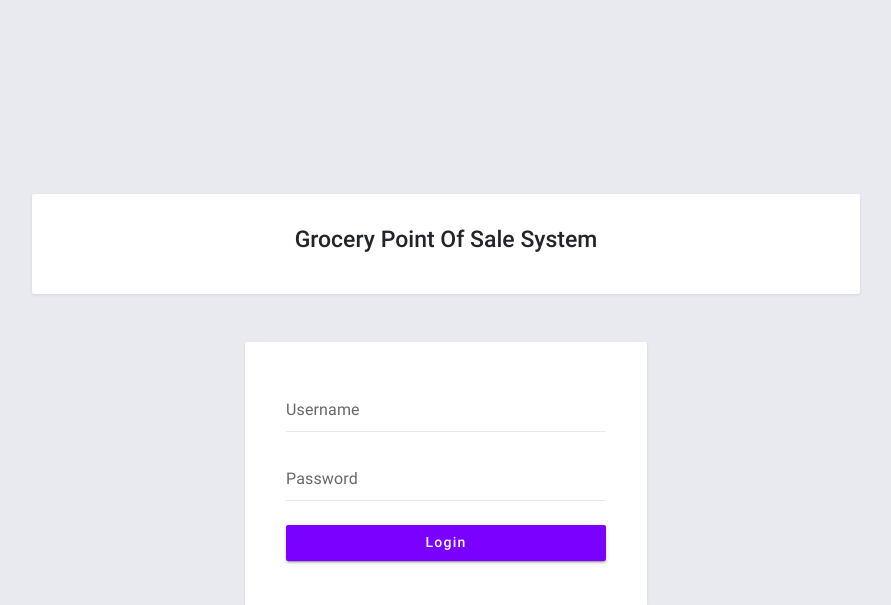
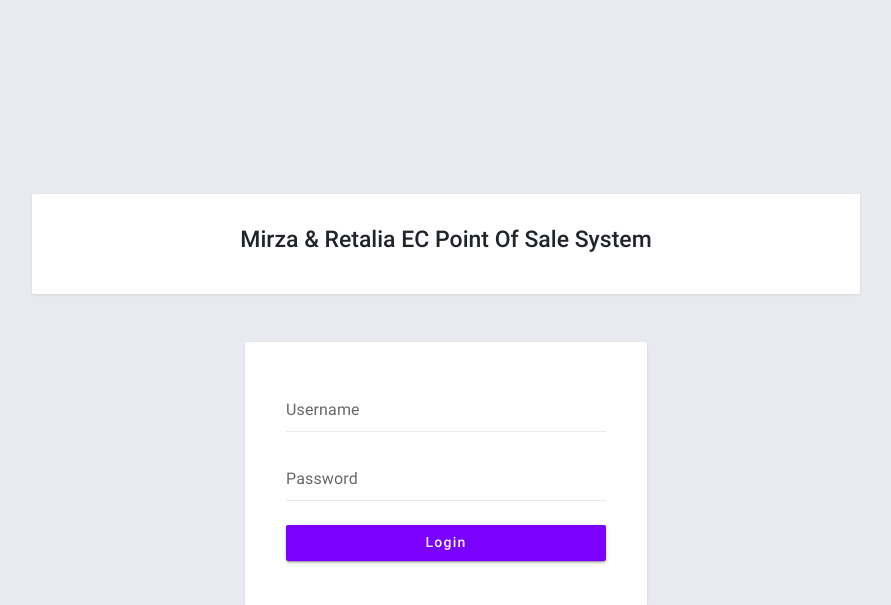
Before and after one commit to nasirhussainn/pos, a Django app: page /login in a window 1280 px wide. Shown: the top 605 px of the page, without its empty margins (194-1085 px from the left). Run offline with Django 3.2, Linux system fonts and the light colour scheme; some libraries are stand-ins or nearby versions.

Commit message:
Update branding from "Grocery POS" to "Mirza & Retalia EC POS" across templates and assets

```diff
--- a/posApp/templates/posApp/base.html
+++ b/posApp/templates/posApp/base.html
@@ -6,9 +6,9 @@
     <meta charset="UTF-8">
     <meta http-equiv="X-UA-Compatible" content="IE=edge">
     <meta name="viewport" content="width=device-width, initial-scale=1.0"> {% if page_title %}
-    <title>{{ page_title }} | Grocery POS</title>
+    <title>{{ page_title }} | Mirza & Retalia EC POS</title>
     {% else %}
-    <title>Grocery POS</title>
+    <title>Mirza & Retalia EC POS</title>
     {% endif %}
     <link rel="stylesheet" href="{% static 'posApp/assets/bootstrap/css/bootstrap.min.css' %}">
 
--- a/posApp/templates/posApp/login.html
+++ b/posApp/templates/posApp/login.html
@@ -6,9 +6,9 @@
     <meta charset="UTF-8">
     <meta http-equiv="X-UA-Compatible" content="IE=edge">
     <meta name="viewport" content="width=device-width, initial-scale=1.0"> {% if page_title %}
-    <title>{{ page_title }} | Grocery Point Of Sale System</title>
+    <title>{{ page_title }} | Mirza & Retalia EC Point Of Sale System</title>
     {% else %}
-    <title>Grocery Point Of Sale System</title>
+    <title>Mirza & Retalia EC Point Of Sale System</title>
     {% endif %}
     <link rel="stylesheet" href="{% static 'posApp/assets/default/css/style.css' %}">
     <link rel="stylesheet" href="{% static 'posApp/assets/bootstrap/css/bootstrap.min.css' %}">
@@ -42,7 +42,7 @@
                         <div class="mdc-layout-grid__inner justify-content-center">
                             <div class="mdc-layout-grid__cell--span-2-desktop"></div>
                             <div class="mdc-card mdc-layout-grid__cell--span-8-desktop mdc-layout-grid__cell--span-1-tablet mb-5">
-                                <h3 class="text-center">Grocery Point Of Sale System</h3>
+                                <h3 class="text-center">Mirza & Retalia EC Point Of Sale System</h3>
                             </div>
                         </div>
                         <div class="mdc-layout-grid__inner">
--- a/posApp/templates/posApp/navigation.html
+++ b/posApp/templates/posApp/navigation.html
@@ -3,7 +3,7 @@
 <aside class="mdc-drawer mdc-drawer--dismissible mdc-drawer--open bg-dark bg-gradient">
     <div class="mdc-drawer__header border-bottom border-light">
         <a href="{% url 'home-page' %}" class="brand-logo">
-            <h3 class="text-center text-light">Grocery POS</h3>
+            <h3 class="text-center text-light">Mirza & Retalia EC POS</h3>
         </a>
     </div>
     <div class="mdc-drawer__content">
--- a/posApp/templates/posApp/receipt.html
+++ b/posApp/templates/posApp/receipt.html
@@ -7,7 +7,7 @@
 <div class="container-fluid">
     <div id="outprint">
         <div class="lh-1">
-            <center><small class="fw-bold">Grocery POS</small></center>
+            <center><small class="fw-bold">Mirza & Retalia EC POS</small></center>
             <center><small class="fw-bold">Unofficial Receipt</small></center>
         </div>
         <hr>
```
Also changed, not shown: 3 other files.
